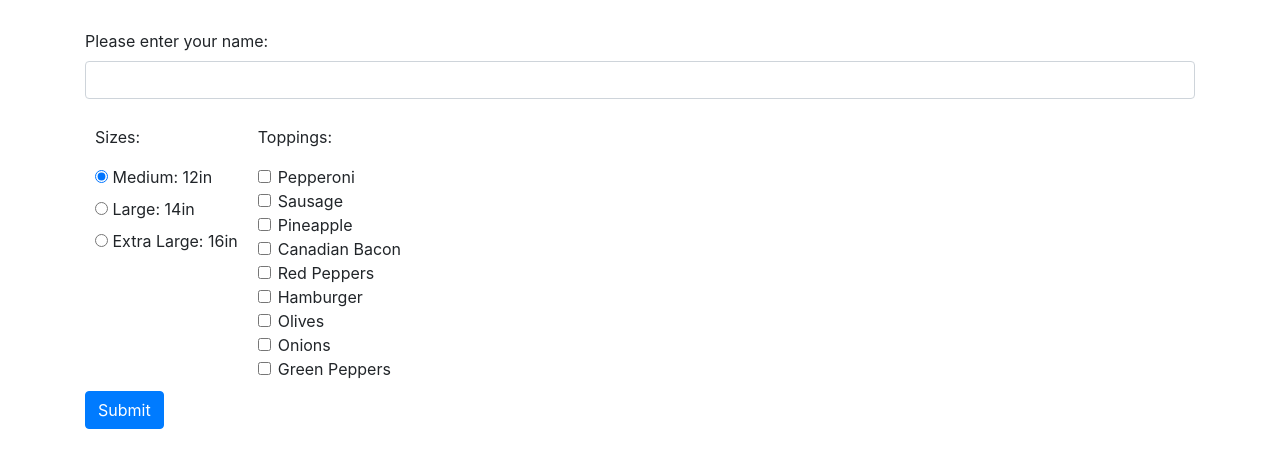
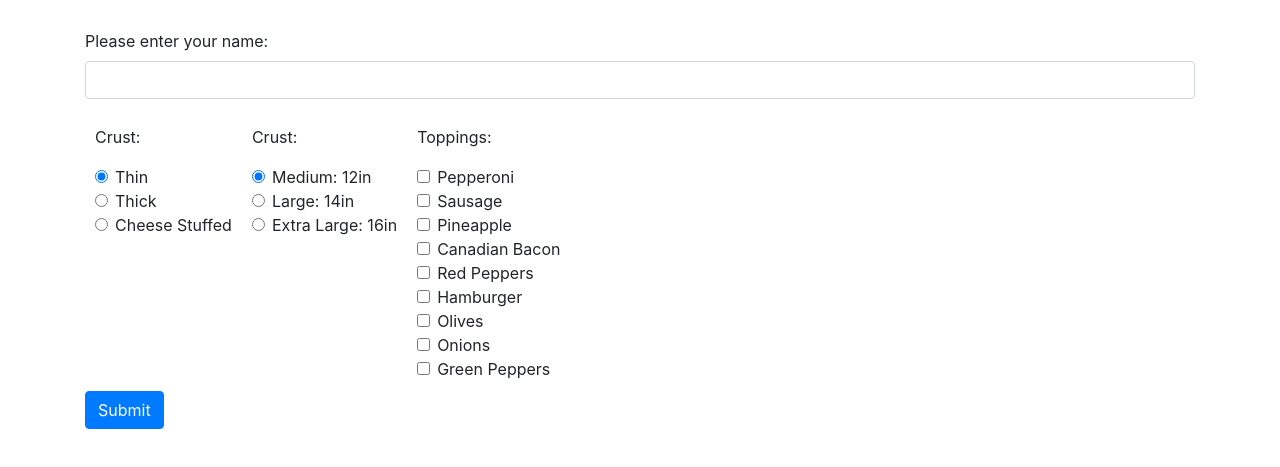
Before and after one commit to DeryckJackson/pizza-parlor, a plain HTML site: page index.html in a window 1280 px wide. Shown: the part 179-646 px from the top of the page. Drawn offline with nearby package versions, Linux system fonts and the light colour scheme.

Commit message:
add crust type to pizza object and cost logic

```diff
--- a/index.html
+++ b/index.html
@@ -18,10 +18,28 @@
       </div>
       <div class="flexbox-row">
         <div class="flexbox">
-          <p>Sizes:</p>
-          <label for="size"><input type="radio" id="medium" name="size" value="medium" checked> Medium: 12in</label>
-          <label for="size"><input type="radio" id="large" name="size" value="large"> Large: 14in</label>
-          <label for="size"><input type="radio" id="extra-large" name="size" value="extra-large"> Extra Large: 16in</label>
+          <p>Crust:</p>
+          <div class="form-check">
+            <label class="form-check-label" for="crust"><input type="radio" class="form-check-input" id="thin" name="crust" value="thin" checked> Thin</label>
+          </div>
+          <div class="form-check">
+            <label class="form-check-label" for="crust"><input type="radio" class="form-check-input" id="thick" name="crust" value="thick"> Thick</label>
+          </div>
+          <div class="form-check">
+            <label class="form-check-label" for="crust"><input type="radio" class="form-check-input" id="cheese" name="crust" value="cheese"> Cheese Stuffed</label>
+          </div>
+        </div>
+        <div class="flexbox">
+          <p>Crust:</p>
+          <div class="form-check">
+            <label class="form-check-label" for="crust"><input type="radio" class="form-check-input" id="medium" name="size" value="medium" checked> Medium: 12in</label>
+          </div>
+          <div class="form-check">
+            <label class="form-check-label" for="crust"><input type="radio" class="form-check-input" id="large" name="size" value="large"> Large: 14in</label>
+          </div>
+          <div class="form-check">
+            <label class="form-check-label" for="crust"><input type="radio" class="form-check-input" id="extra-large" name="size" value="extra-large"> Extra Large: 16in</label>
+          </div>
         </div>
         <div class="flexbox">
           <p>Toppings:</p>
--- a/js/scripts.js
+++ b/js/scripts.js
@@ -2,6 +2,7 @@
 function Pizza() {
   this.name = "";
   this.size = "";
+  this.crust = ""
   this.cost = 10;
   this.toppings = {
     "pepperoni": 1,
@@ -32,6 +33,10 @@ Pizza.prototype.calculateCost = function() {
       alert("Opps, something broke.");
   }
 
+  if (this.crust === "cheese") {
+    this.cost += 4
+  }
+
   this.selectedToppings.forEach((element) => {
     this.cost += this.toppings[element]
   })
@@ -60,6 +65,7 @@ $(document).ready(function() {
     let pizza = new Pizza();
     pizza.name = $("input#name").val()
     pizza.size = $("input:radio[name=size]:checked").val()
+    pizza.crust = $("input:radio[name=crust]:checked").val()
 
     $("input:checkbox[name=toppings]").each(function() {
       if (this.checked) {
```
